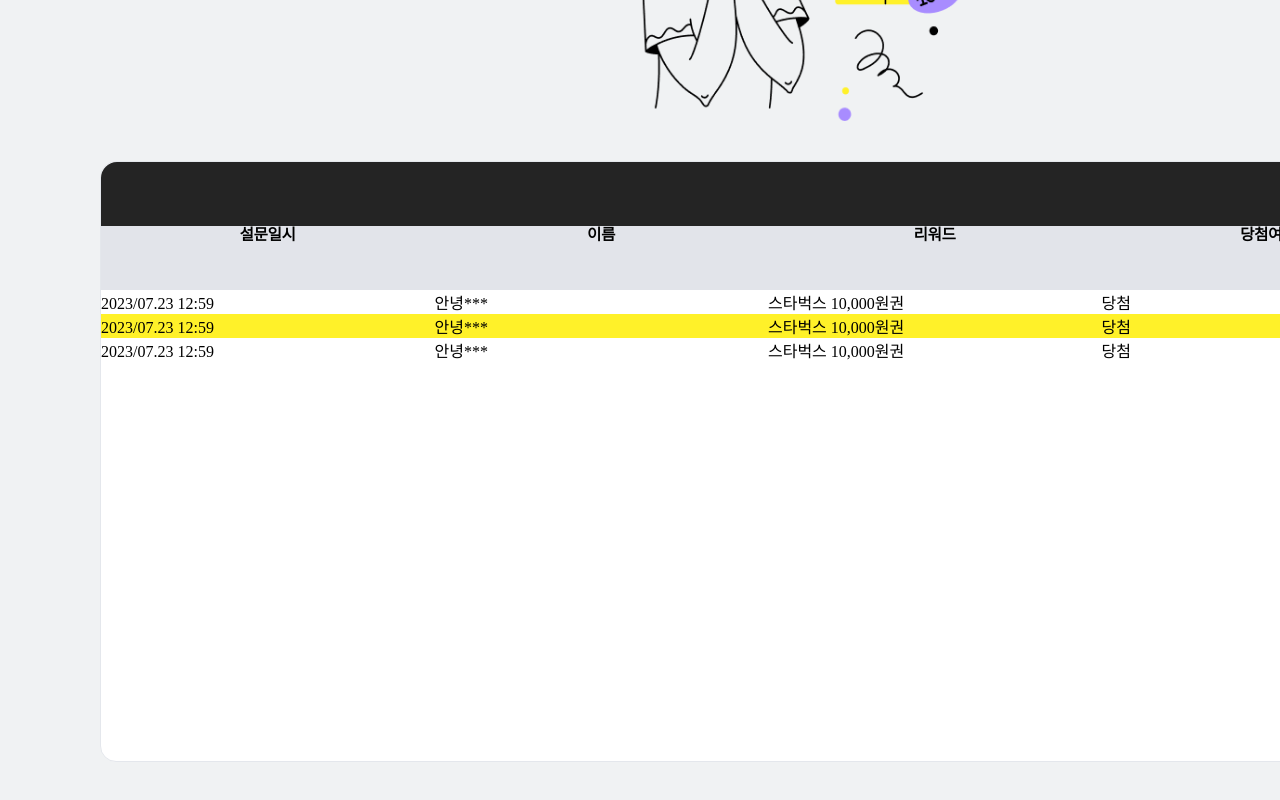
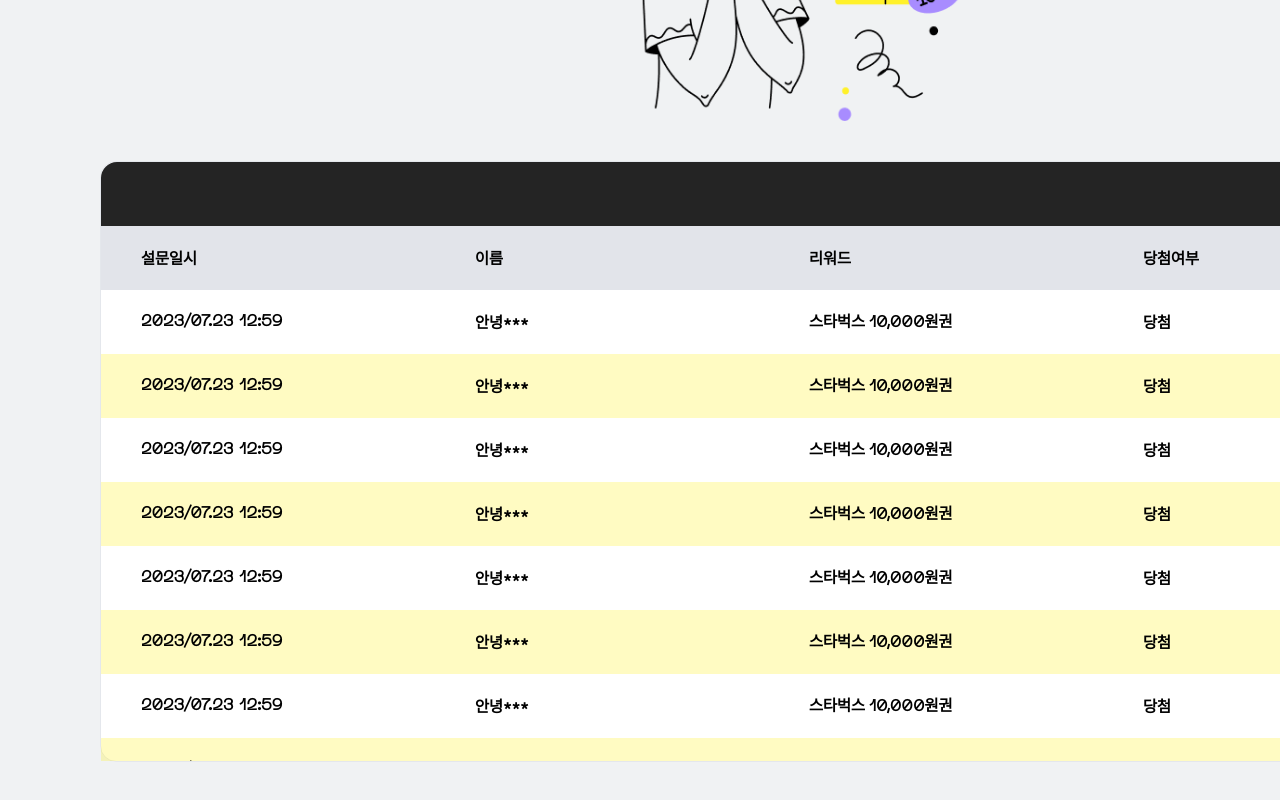
Before and after one commit to ShinJongHyuk/Special-Survey-Service, a Next.js app in the folder frontend/: page /surveydetail in a window 1280 px wide. Shown: the part 1734-2534 px from the top of the page. Built offline with nearby package versions, Linux system fonts and the light colour scheme.

Commit message:
Design : 게시판 상단, 카드 채우기

```diff
--- a/frontend/src/pageComponents/surveydetail/SurveyDetail.styled.tsx
+++ b/frontend/src/pageComponents/surveydetail/SurveyDetail.styled.tsx
@@ -234,11 +234,6 @@ const BoardTop = styled.div.attrs<any>((props) => ({}))`
     border-top-left-radius: 16px;
 `
 
-
-
-
-
-
 const TableContainer = styled.div`
   overflow-x: auto;
   max-width: 100%;
@@ -264,33 +259,51 @@ const TableBody = styled.tbody`
 `;
 
 const TableRow = styled.tr`
-    height: 100%;
+    display: flex;
+    height: 64px;
 /* 찍수번째 노란색 (당첨 시 노란색으로 기능 바꾸기) */
   &:nth-child(even) {
-    background-color: #FFF129;
+    background-color: rgba(255,241,55,0.3);
   }
 
   /* 원하는 tr 스타일을 정의 */
 `;
 
+const TableHeaderCell = styled.th`
+    width: 334px;
+    height: 64px;
+    display: flex;
+    padding: 24px 40px;
+    align-items: center;
+    gap: 8px;
 
-
-const TableHeaderCell = styled.th`
-  width: 334px;
-  height: 100%;
 `;
 
 const TableDataCell = styled.td`
-  /* 원하는 테이블 바디 셀 스타일을 정의 */
+  width: 334px;
+    height: 64px;
+    display: flex;
+    padding: 24px 40px;
+    align-items: center;
+    gap: 8px;
 `;
 
-const TalbeFont = styled.div`
+const TableFont = styled.span`
     color: #000;
     font-family: ${(props) => props.theme.fonts.HangeulFontRegular};
     font-size: 16px;
     font-style: normal;
     font-weight: 700;
-    line-height: 16px; /* 100% */
+    line-height: 16px;
+`
+
+const TableNumberFont = styled.span`
+    color: #000;
+    font-family: ${(props) => props.theme.fonts.EnglishFontLight};
+    font-size: 16px;
+    font-style: normal;
+    font-weight: 700;
+    line-height: 16px;
 `
 
 
@@ -299,4 +312,4 @@ export {SurveyDetailPage, BackButtonContainer, BackButton, SurveyDetailContainer
      SurveyProfile, SurveyProfileName, SurveyPurpose, SurveyInformation, SurveyInformationTitle, SurveyInformationContent,
      SurveyInformationContentHighLight, SurveyFooter, SurveyCard, SurveyCardContainer, ButtonAndShare, SurveyResultContainer,
      SurveyResultComent, SurveyProduct, HighLightFont, PercentageContainer, Percentage, PercentageCard, PercentageElement,
-     Board, BoardTop, TableContainer, Table, TableHead, TableBody, TableRow, TableHeaderCell, TableDataCell, TalbeFont }
+     Board, BoardTop, TableContainer, Table, TableHead, TableBody, TableRow, TableHeaderCell, TableDataCell, TableFont, TableNumberFont }
--- a/frontend/src/pageComponents/surveydetail/index.tsx
+++ b/frontend/src/pageComponents/surveydetail/index.tsx
@@ -4,7 +4,7 @@ import {SurveyDetailPage, BackButtonContainer, BackButton, SurveyDetailContainer
     SurveyProfile, SurveyProfileName, SurveyPurpose, SurveyInformation, SurveyInformationTitle, SurveyInformationContent,
     SurveyInformationContentHighLight, SurveyFooter, SurveyCard, SurveyCardContainer, ButtonAndShare, SurveyResultContainer,
     SurveyResultComent, SurveyProduct, HighLightFont, PercentageContainer, Percentage, PercentageCard, PercentageElement,
-    Board, BoardTop, TableContainer, Table, TableHead, TableBody, TableRow, TableHeaderCell, TableDataCell, TalbeFont } from "./SurveyDetail.styled"
+    Board, BoardTop, TableContainer, Table, TableHead, TableBody, TableRow, TableHeaderCell, TableDataCell, TableFont, TableNumberFont } from "./SurveyDetail.styled"
 import { StyledTag } from "@/components/card/Card.styled"
 import Button from '@/components/Button'
 const SurveyDetail = (props:any) => {
@@ -133,33 +133,92 @@ const SurveyDetail = (props:any) => {
                         <Table>
                             <TableHead>
                                 <TableRow>
-                                    <TableHeaderCell><TalbeFont>설문일시</TalbeFont></TableHeaderCell>
-                                    <TableHeaderCell><TalbeFont>이름</TalbeFont></TableHeaderCell>
-                                    <TableHeaderCell><TalbeFont>리워드</TalbeFont></TableHeaderCell>
-                                    <TableHeaderCell><TalbeFont>당첨여부</TalbeFont></TableHeaderCell>
+                                    <TableHeaderCell><TableFont>설문일시</TableFont></TableHeaderCell>
+                                    <TableHeaderCell><TableFont>이름</TableFont></TableHeaderCell>
+                                    <TableHeaderCell><TableFont>리워드</TableFont></TableHeaderCell>
+                                    <TableHeaderCell><TableFont>당첨여부</TableFont></TableHeaderCell>
                                 </TableRow>
                             </TableHead>
 
                             {/* 테이블 바디만 map 당첨 or 꽝 색 구분 */}
                             <TableBody>
                                 <TableRow>
-                                    <TableDataCell>2023/07.23 12:59</TableDataCell>
-                                    <TableDataCell>안녕***</TableDataCell>
-                                    <TableDataCell>스타벅스 10,000원권</TableDataCell>
-                                    <TableDataCell>당첨</TableDataCell>
+                                    <TableDataCell><TableNumberFont>2023/07.23 12:59</TableNumberFont></TableDataCell>
+                                    <TableDataCell><TableFont>안녕***</TableFont></TableDataCell>
+                                    <TableDataCell><TableFont>스타벅스 <TableNumberFont>10,000</TableNumberFont>원권</TableFont></TableDataCell>
+                                    <TableDataCell><TableFont>당첨</TableFont></TableDataCell>
                                 </TableRow>
+
                                 <TableRow>
-                                    <TableDataCell>2023/07.23 12:59</TableDataCell>
-                                    <TableDataCell>안녕***</TableDataCell>
-                                    <TableDataCell>스타벅스 10,000원권</TableDataCell>
-                                    <TableDataCell>당첨</TableDataCell>
+                                    <TableDataCell><TableNumberFont>2023/07.23 12:59</TableNumberFont></TableDataCell>
+                                    <TableDataCell><TableFont>안녕***</TableFont></TableDataCell>
+                                    <TableDataCell><TableFont>스타벅스 <TableNumberFont>10,000</TableNumberFont>원권</TableFont></TableDataCell>
+                                    <TableDataCell><TableFont>당첨</TableFont></TableDataCell>
                                 </TableRow>
+
                                 <TableRow>
-                                    <TableDataCell>2023/07.23 12:59</TableDataCell>
-                                    <TableDataCell>안녕***</TableDataCell>
-                                    <TableDataCell>스타벅스 10,000원권</TableDataCell>
-                                    <TableDataCell>당첨</TableDataCell>
+                                    <TableDataCell><TableNumberFont>2023/07.23 12:59</TableNumberFont></TableDataCell>
+                                    <TableDataCell><TableFont>안녕***</TableFont></TableDataCell>
+                                    <TableDataCell><TableFont>스타벅스 <TableNumberFont>10,000</TableNumberFont>원권</TableFont></TableDataCell>
+                                    <TableDataCell><TableFont>당첨</TableFont></TableDataCell>
                                 </TableRow>
+
+                                <TableRow>
+                                    <TableDataCell><TableNumberFont>2023/07.23 12:59</TableNumberFont></TableDataCell>
+                                    <TableDataCell><TableFont>안녕***</TableFont></TableDataCell>
+                                    <TableDataCell><TableFont>스타벅스 <TableNumberFont>10,000</TableNumberFont>원권</TableFont></TableDataCell>
+                                    <TableDataCell><TableFont>당첨</TableFont></TableDataCell>
+                                </TableRow>
+
+                                <TableRow>
+                                    <TableDataCell><TableNumberFont>2023/07.23 12:59</TableNumberFont></TableDataCell>
+                                    <TableDataCell><TableFont>안녕***</TableFont></TableDataCell>
+                                    <TableDataCell><TableFont>스타벅스 <TableNumberFont>10,000</TableNumberFont>원권</TableFont></TableDataCell>
+                                    <TableDataCell><TableFont>당첨</TableFont></TableDataCell>
+                                </TableRow>
+
+                                <TableRow>
+                                    <TableDataCell><TableNumberFont>2023/07.23 12:59</TableNumberFont></TableDataCell>
+                                    <TableDataCell><TableFont>안녕***</TableFont></TableDataCell>
+                                    <TableDataCell><TableFont>스타벅스 <TableNumberFont>10,000</TableNumberFont>원권</TableFont></TableDataCell>
+                                    <TableDataCell><TableFont>당첨</TableFont></TableDataCell>
+                                </TableRow>
+
+                                <TableRow>
+                                    <TableDataCell><TableNumberFont>2023/07.23 12:59</TableNumberFont></TableDataCell>
+                                    <TableDataCell><TableFont>안녕***</TableFont></TableDataCell>
+                                    <TableDataCell><TableFont>스타벅스 <TableNumberFont>10,000</TableNumberFont>원권</TableFont></TableDataCell>
+                                    <TableDataCell><TableFont>당첨</TableFont></TableDataCell>
+                                </TableRow>
+
+                                <TableRow>
+                                    <TableDataCell><TableNumberFont>2023/07.23 12:59</TableNumberFont></TableDataCell>
+                                    <TableDataCell><TableFont>안녕***</TableFont></TableDataCell>
+                                    <TableDataCell><TableFont>스타벅스 <TableNumberFont>10,000</TableNumberFont>원권</TableFont></TableDataCell>
+                                    <TableDataCell><TableFont>당첨</TableFont></TableDataCell>
+                                </TableRow>
+
+                                <TableRow>
+                                    <TableDataCell><TableNumberFont>2023/07.23 12:59</TableNumberFont></TableDataCell>
+                                    <TableDataCell><TableFont>안녕***</TableFont></TableDataCell>
+                                    <TableDataCell><TableFont>스타벅스 <TableNumberFont>10,000</TableNumberFont>원권</TableFont></TableDataCell>
+                                    <TableDataCell><TableFont>당첨</TableFont></TableDataCell>
+                                </TableRow>
+
+                                <TableRow>
+                                    <TableDataCell><TableNumberFont>2023/07.23 12:59</TableNumberFont></TableDataCell>
+                                    <TableDataCell><TableFont>안녕***</TableFont></TableDataCell>
+                                    <TableDataCell><TableFont>스타벅스 <TableNumberFont>10,000</TableNumberFont>원권</TableFont></TableDataCell>
+                                    <TableDataCell><TableFont>당첨</TableFont></TableDataCell>
+                                </TableRow>
+
+                                <TableRow>
+                                    <TableDataCell><TableNumberFont>2023/07.23 12:59</TableNumberFont></TableDataCell>
+                                    <TableDataCell><TableFont>안녕***</TableFont></TableDataCell>
+                                    <TableDataCell><TableFont>스타벅스 <TableNumberFont>10,000</TableNumberFont>원권</TableFont></TableDataCell>
+                                    <TableDataCell><TableFont>당첨</TableFont></TableDataCell>
+                                </TableRow>
+
                             </TableBody>
 
                         </Table>
```
